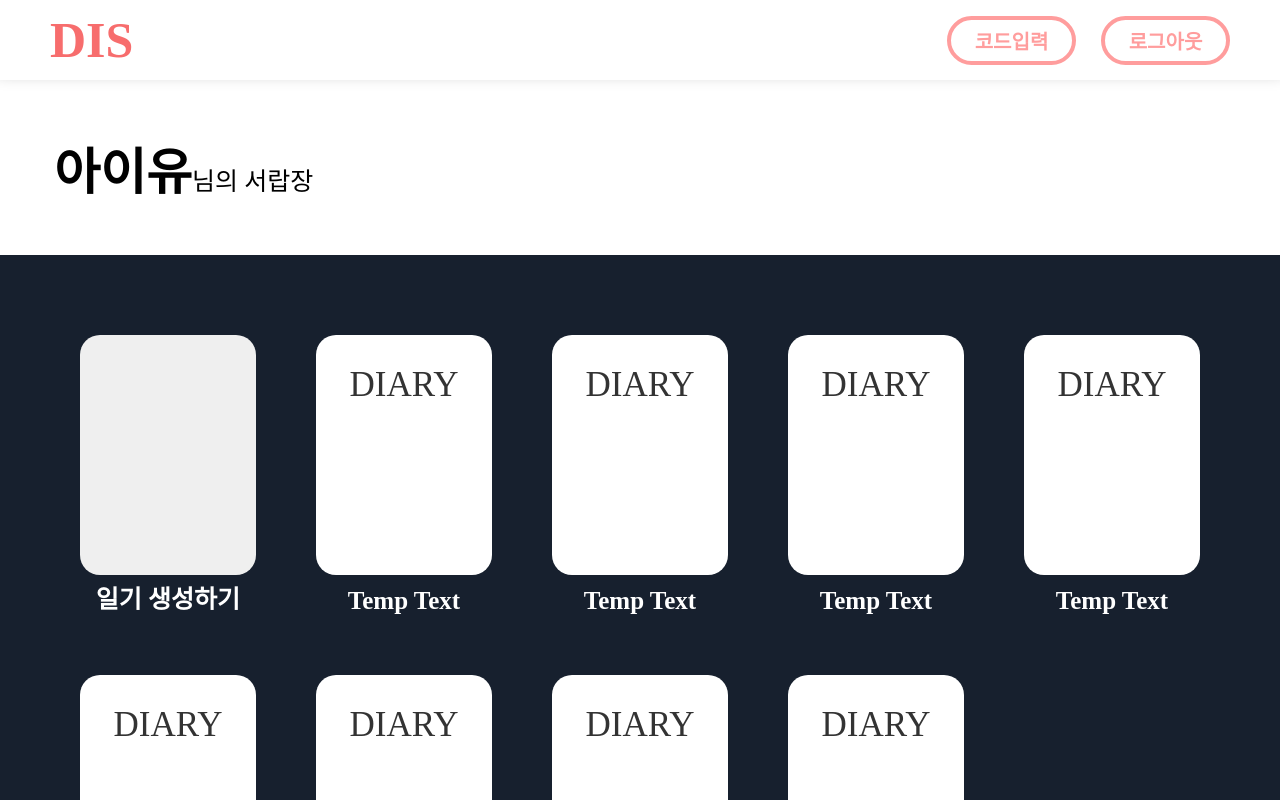
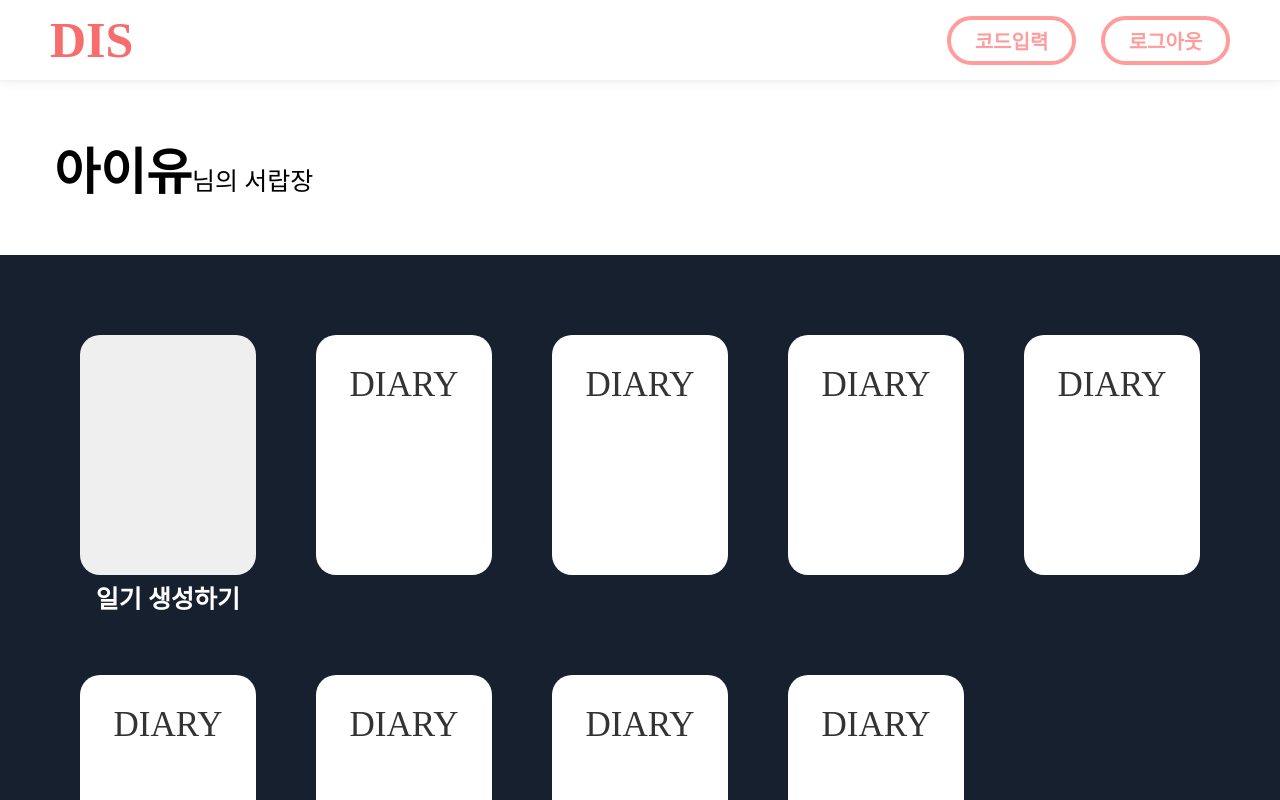
Before and after one commit to DSM-DIS/DIS-Client, a React app: page /main in a window 1280 px wide. Shown: the top 800 px of the page. Built offline with nearby package versions, Linux system fonts and the light colour scheme.

Commit message:
[FEAT] <components/Diary.js> Add Redux

```diff
--- a/src/components/drawer/DirayWrap/Diary/Diary.js
+++ b/src/components/drawer/DirayWrap/Diary/Diary.js
@@ -1,26 +1,32 @@
 import React, { useCallback } from "react";
+import * as S from "./styles";
 import { useDispatch } from "react-redux";
 import { showModal } from "../../../../modules/redux/modal";
 import DiaryModal from "../../../modal/Modal/DiaryModal/DiaryModal";
-import * as S from "./styles";
 
 const Diary = (props) => {
-	const { mode } = props;
+	const { mode, diary } = props;
+
+	// const { id, name, code, owner } = diary;
 
 	const dispatch = useDispatch();
 	const modalOn = useCallback((modal) => dispatch(showModal(modal)), [dispatch]);
+
+	const { default: img } = require("../../../../asset/diary/createDiaryBtn.svg");
 
 	return (
 		<S.Container>
 			{mode === "init" ? (
 				<>
-					<S.DiaryShape mode={mode} onClick={() => modalOn(DiaryModal)} />
+					<S.DiaryShape mode={mode} onClick={() => modalOn(DiaryModal)}>
+						<img src={img} />
+					</S.DiaryShape>
 					<S.DiaryText>{`일기 생성하기`}</S.DiaryText>
 				</>
 			) : (
 				<>
 					<S.DiaryShape>{`DIARY`}</S.DiaryShape>
-					<S.DiaryText>{`Temp Text`}</S.DiaryText>
+					<S.DiaryText>{name}</S.DiaryText>
 				</>
 			)}
 		</S.Container>
```
